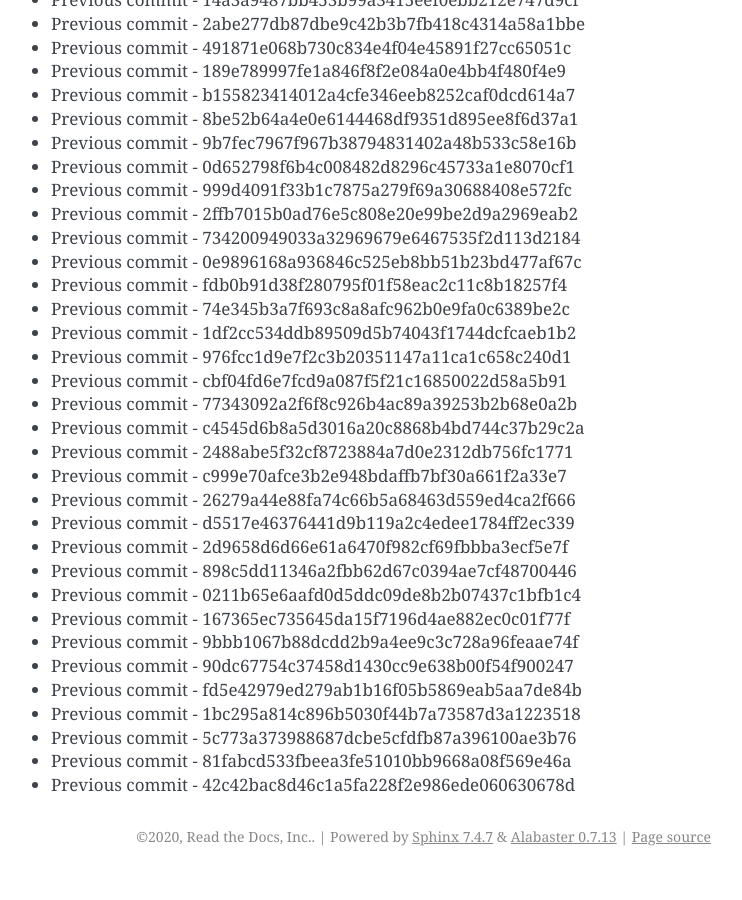
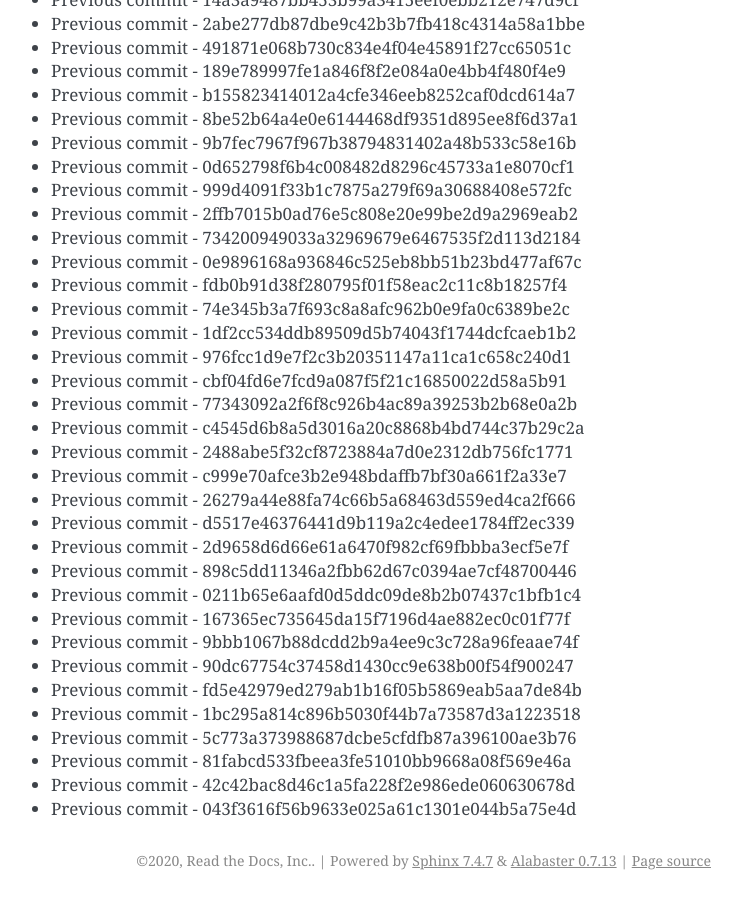
Before and after one commit to readthedocs/rtd-git-stresstest, a Sphinx documentation site: the page built from docs/updates.rst, in a window 1280 px wide and 900 px high, scrolled down 28141 px. Shown: the whole window, without its empty margins (399-1141 px from the left). Built offline with Sphinx 7.4.7, drawn with Linux system fonts in a browser that asks for light colours; before the commit the page ends 29017 px from its top, so only the background shows below that.

Commit message:
Generating commit from previous: 043f3616f56b9633e025a61c1301e044b5a75e4d

```diff
--- a/docs/updates.rst
+++ b/docs/updates.rst
@@ -1214,3 +1214,4 @@ It can be tested for any performance characteristics.
 * Previous commit - 5c773a373988687dcbe5cfdfb87a396100ae3b76
 * Previous commit - 81fabcd533fbeea3fe51010bb9668a08f569e46a
 * Previous commit - 42c42bac8d46c1a5fa228f2e986ede060630678d
+* Previous commit - 043f3616f56b9633e025a61c1301e044b5a75e4d
```
